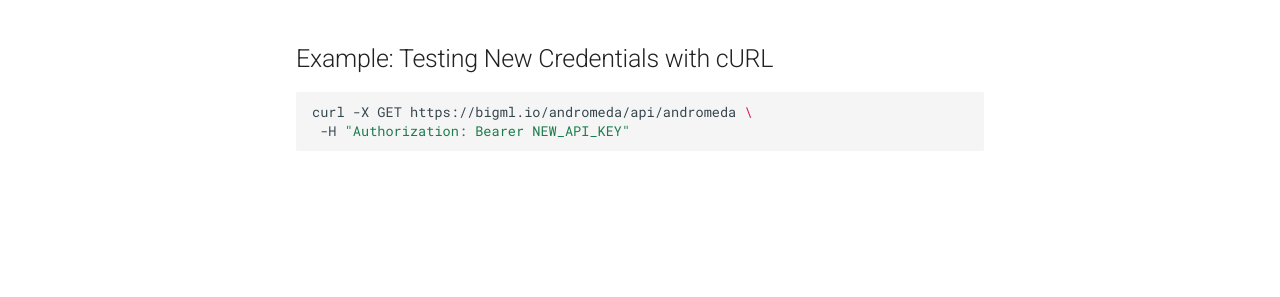
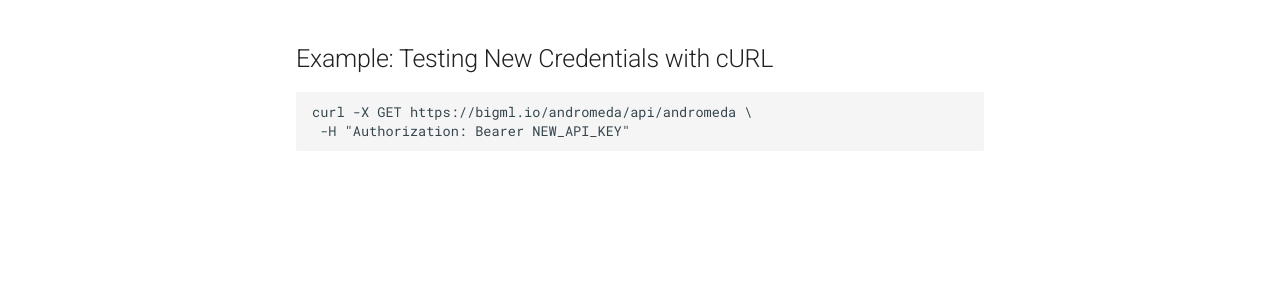
Before and after one commit to maadfa/bigml-secure-api-docs, an MkDocs documentation site: the page built from docs/credential-management.md, in a window 1280 px wide. Shown: the part 498-795 px from the top of the page. Built offline with MkDocs 1.6.1 and Material for MkDocs 9.7.7, drawn with Linux system fonts in a browser that asks for light colours.

Commit message:
Initial commit

```diff
--- a/mkdocs.yml
+++ b/mkdocs.yml
@@ -1,12 +1,7 @@
 site_name: BigML Secure API Docs
 theme:
   name: material
-markdown_extensions:
-  - admonition
-  - codehilite
-  - toc:
-      permalink: true
-  - pymdownx.copybutton
+
 
 
 nav:
```
